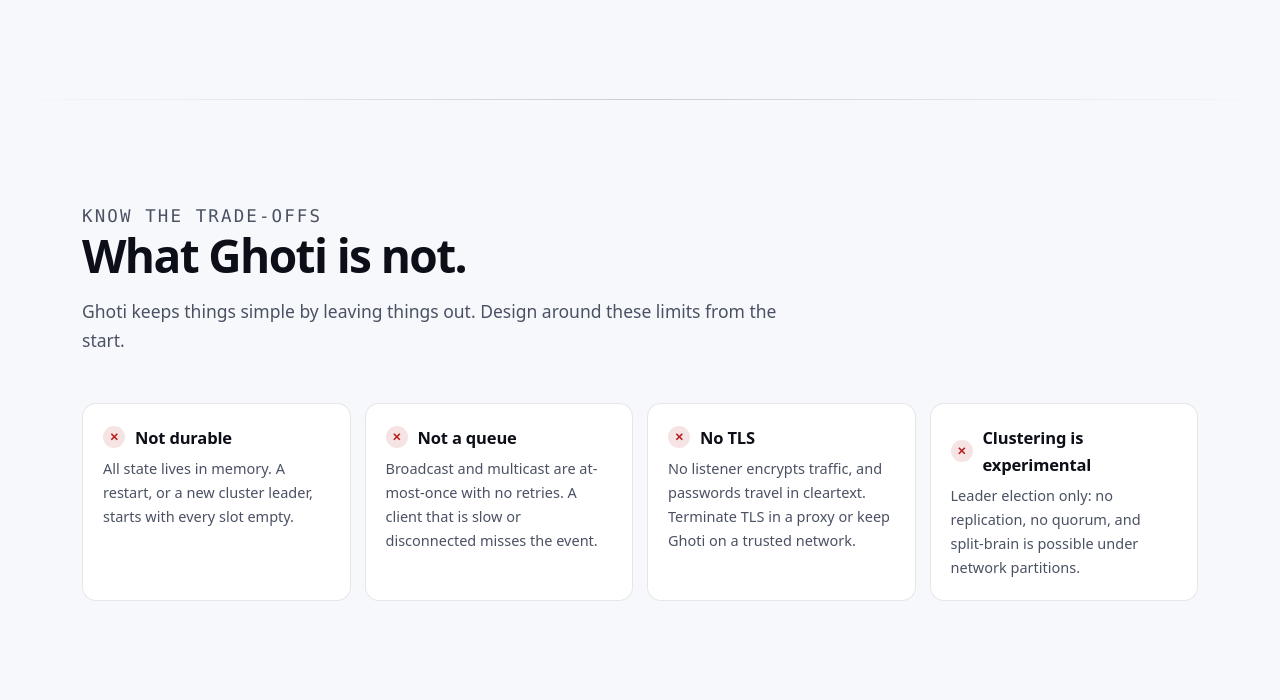
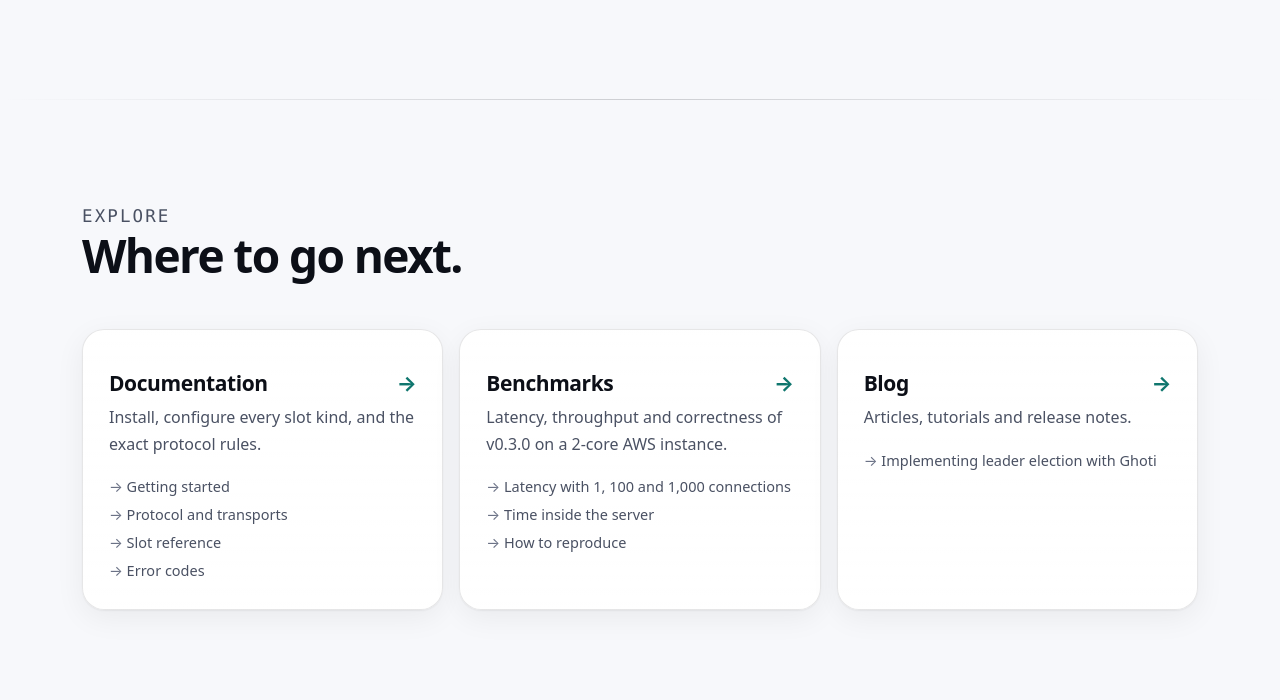
Before and after one commit to dankomiocevic/ghoti, a plain HTML site: page website/index.html in a window 1280 px wide. Shown: the part 3907-4607 px from the top of the page. Drawn offline with Linux system fonts and the light colour scheme.

Commit message:
Remove the "What Ghoti is not" section from the homepage
The same limits stay documented on /docs/ ("What Ghoti is not" and
"Guarantees at a glance") and in each slot's caveats.

Co-Authored-By: Claude Opus 5.5 <noreply@anthropic.com>
Claude-Session: https://claude.ai/code/session_011K1NfLXk399mU3jMMfHhJF

```diff
--- a/website/assets/css/site.css
+++ b/website/assets/css/site.css
@@ -394,15 +394,6 @@ pre:hover .copy-btn, .copy-btn:focus-visible { opacity: 1; }
 .demo-notes p { margin: 0; color: var(--text-muted); font-size: 14.5px; padding-left: 14px; border-left: 2px solid var(--border-strong); }
 .demo-notes code { font-size: 12.5px; }
 
-/* "is not" */
-.not-grid { display: grid; grid-template-columns: repeat(4, minmax(0, 1fr)); gap: 14px; }
-@media (max-width: 960px) { .not-grid { grid-template-columns: repeat(2, minmax(0, 1fr)); } }
-@media (max-width: 560px) { .not-grid { grid-template-columns: minmax(0, 1fr); } }
-.not-item { padding: 20px; border-radius: var(--radius); border: 1px solid var(--border); background: var(--bg-elev); }
-.not-item h3 { margin: 0 0 6px; font-size: 16.5px; letter-spacing: -0.01em; display: flex; align-items: center; gap: 10px; }
-.not-item h3::before { content: "✕"; display: grid; place-items: center; width: 22px; height: 22px; flex: none; border-radius: 50%; font-size: 11px; color: var(--danger); background: color-mix(in srgb, var(--danger) 12%, transparent); }
-.not-item p { margin: 0; color: var(--text-muted); font-size: 14.5px; }
-
 /* routes */
 .routes { display: grid; grid-template-columns: repeat(auto-fit, minmax(min(100%, 300px), 1fr)); gap: 16px; }
 .route { text-decoration: none; color: var(--text); }
--- a/website/index.html
+++ b/website/index.html
@@ -202,23 +202,7 @@
 
 <hr class="divider">
 
-<section class="section" id="not">
-  <div class="container">
-    <div class="section-head reveal">
-      <p class="eyebrow">Know the trade-offs</p>
-      <h2>What Ghoti is not.</h2>
-      <p>Ghoti keeps things simple by leaving things out. Design around these limits from the start.</p>
-    </div>
-    <div class="not-grid">
-      <div class="not-item reveal"><h3>Not durable</h3><p>All state lives in memory. A restart, or a new cluster leader, starts with every slot empty.</p></div>
-      <div class="not-item reveal d1"><h3>Not a queue</h3><p>Broadcast and multicast are at-most-once with no retries. A client that is slow or disconnected misses the event.</p></div>
-      <div class="not-item reveal d2"><h3>No TLS</h3><p>No listener encrypts traffic, and passwords travel in cleartext. Terminate TLS in a proxy or keep Ghoti on a trusted network.</p></div>
-      <div class="not-item reveal d3"><h3>Clustering is experimental</h3><p>Leader election only: no replication, no quorum, and split-brain is possible under network partitions.</p></div>
-    </div>
-  </div>
-</section>
-
-<section class="section" id="explore" style="padding-top:0">
+<section class="section" id="explore">
   <div class="container">
     <div class="section-head reveal">
       <p class="eyebrow">Explore</p>
```
